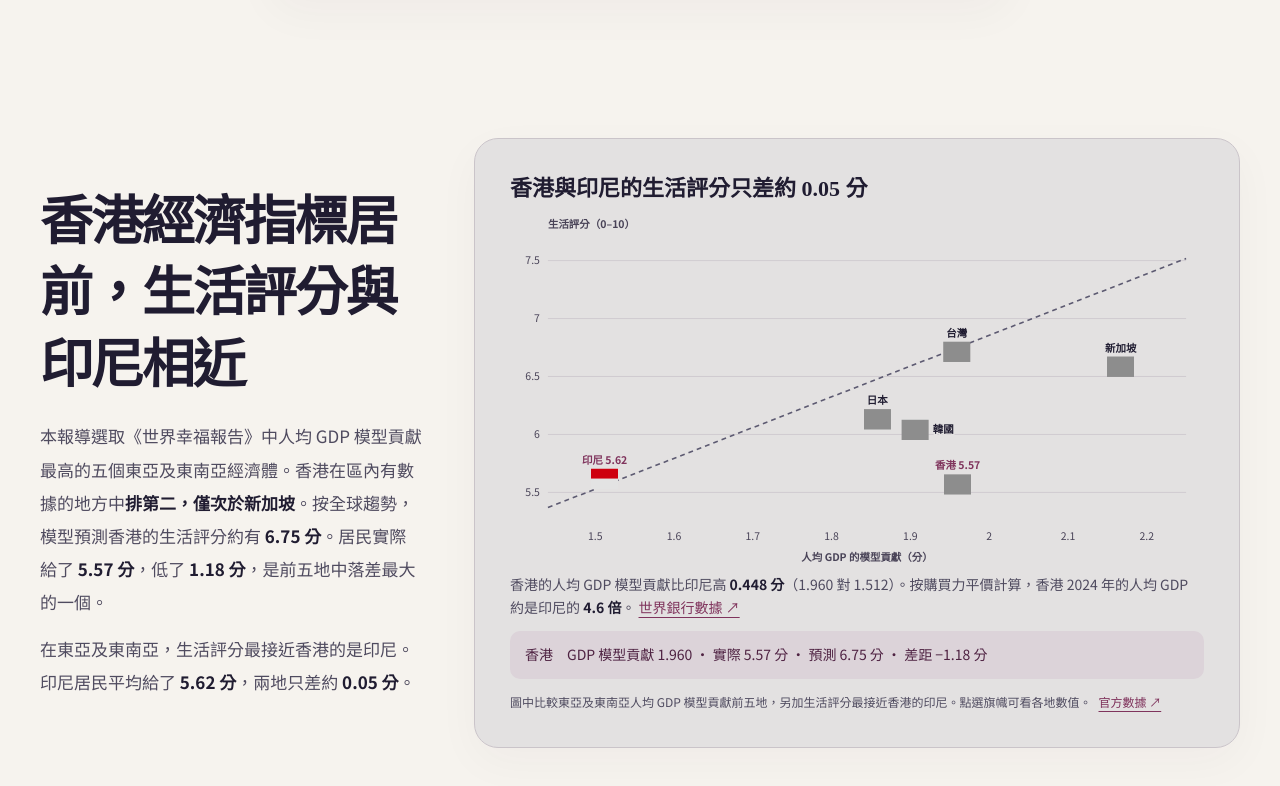
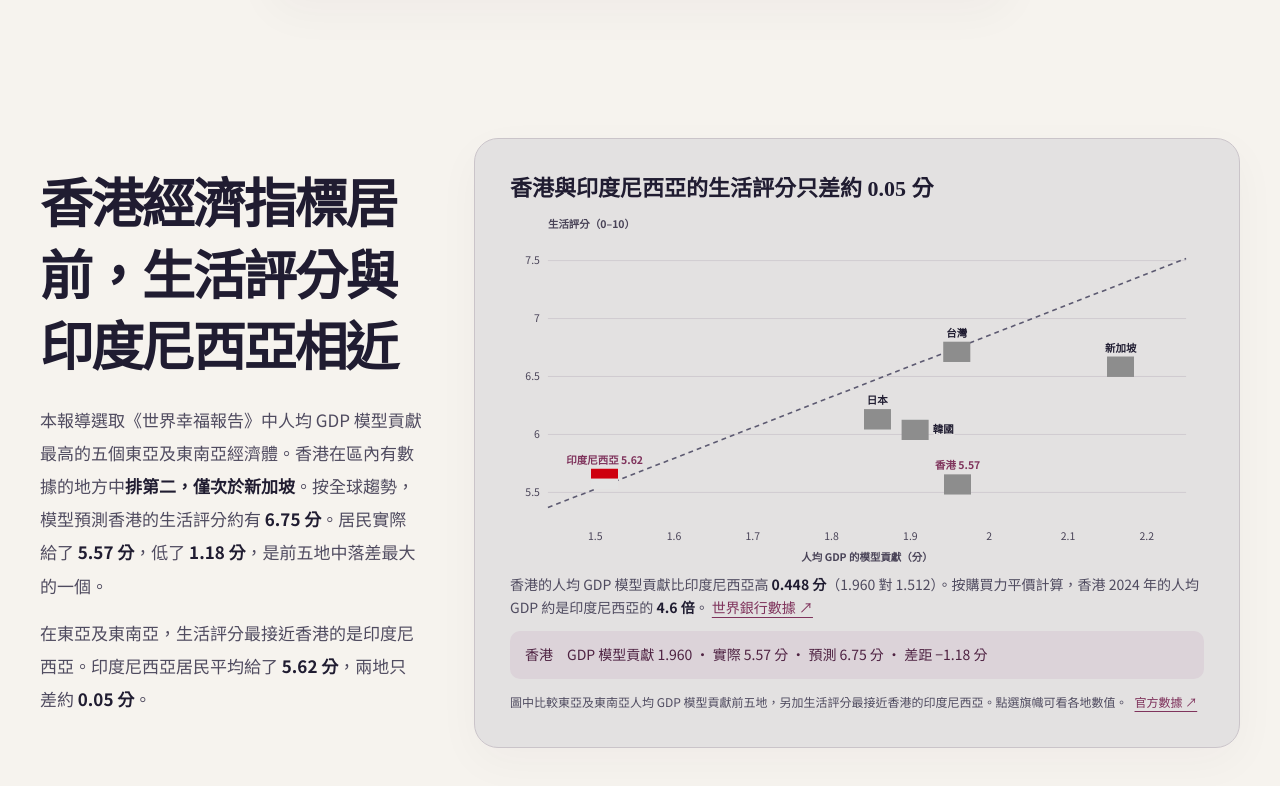
Before and after one commit to Ray24200867/assignment3-JOUR4046, a plain HTML site: page index.html in a window 1280 px wide. Shown: the part 3344-4130 px from the top of the page. Drawn offline with Linux system fonts and the light colour scheme; grey boxes are pictures that could not be loaded.

Commit message:
Use Indonesia’s full Chinese name

```diff
--- a/index.html
+++ b/index.html
@@ -12,7 +12,7 @@
 <link rel="stylesheet" href="site.css?v=indonesia-comparison">
 <script src="data/chart-data.js" defer></script>
 <script src="data/ranking.js" defer></script>
-<script src="site.js?v=indonesia-comparison" defer></script>
+<script src="site.js?v=indonesia-full-name" defer></script>
 </head>
 <body>
 <a class="skip" href="#main">跳至正文</a>
@@ -543,16 +543,16 @@
 <section id="hong-kong" class="story-section">
   <div class="income-story">
     <div class="prose">
-      <h2>香港經濟指標居前，生活評分與印尼相近</h2>
+      <h2>香港經濟指標居前，生活評分與印度尼西亞相近</h2>
       <p>本報導選取《世界幸福報告》中人均 GDP 模型貢獻最高的五個東亞及東南亞經濟體。香港在區內有數據的地方中<strong>排第二，僅次於新加坡</strong>。按全球趨勢，模型預測香港的生活評分約有 <strong>6.75 分</strong>。居民實際給了 <strong>5.57 分</strong>，低了 <strong>1.18 分</strong>，是前五地中落差最大的一個。</p>
-      <p>在東亞及東南亞，生活評分最接近香港的是印尼。印尼居民平均給了 <strong>5.62 分</strong>，兩地只差約 <strong>0.05 分</strong>。</p>
+      <p>在東亞及東南亞，生活評分最接近香港的是印度尼西亞。印度尼西亞居民平均給了 <strong>5.62 分</strong>，兩地只差約 <strong>0.05 分</strong>。</p>
     </div>
     <figure class="chart-card income-figure">
-      <h3 class="regional-chart-title">香港與印尼的生活評分只差約 0.05 分</h3>
+      <h3 class="regional-chart-title">香港與印度尼西亞的生活評分只差約 0.05 分</h3>
       <div data-scatter-plot class="plot"></div>
-      <p class="regional-comparison">香港的人均 GDP 模型貢獻比印尼高 <strong>0.448 分</strong>（1.960 對 1.512）。按購買力平價計算，香港 2024 年的人均 GDP 約是印尼的 <strong>4.6 倍</strong>。 <a href="https://data.worldbank.org/indicator/NY.GDP.PCAP.PP.KD?locations=HK-ID">世界銀行數據 ↗</a></p>
+      <p class="regional-comparison">香港的人均 GDP 模型貢獻比印度尼西亞高 <strong>0.448 分</strong>（1.960 對 1.512）。按購買力平價計算，香港 2024 年的人均 GDP 約是印度尼西亞的 <strong>4.6 倍</strong>。 <a href="https://data.worldbank.org/indicator/NY.GDP.PCAP.PP.KD?locations=HK-ID">世界銀行數據 ↗</a></p>
       <div data-scatter-reading class="chart-reading" aria-live="polite"></div>
-      <figcaption>圖中比較東亞及東南亞人均 GDP 模型貢獻前五地，另加生活評分最接近香港的印尼。點選旗幟可看各地數值。<a href="https://www.worldhappiness.report/data-sharing/">官方數據 ↗</a></figcaption>
+      <figcaption>圖中比較東亞及東南亞人均 GDP 模型貢獻前五地，另加生活評分最接近香港的印度尼西亞。點選旗幟可看各地數值。<a href="https://www.worldhappiness.report/data-sharing/">官方數據 ↗</a></figcaption>
     </figure>
   </div>
 </section>
--- a/site.js
+++ b/site.js
@@ -240,7 +240,7 @@ function mountScatter(panel) {
   const plot = panel.querySelector('[data-scatter-plot]');
   const reading = panel.querySelector('[data-scatter-reading]');
   const indonesia = observations.find(row => row.country === 'Indonesia');
-  const points = [...asian.map(row => ({row, ...peers.get(row.country)})), {row: indonesia, name: '印尼', flag: 'id'}];
+  const points = [...asian.map(row => ({row, ...peers.get(row.country)})), {row: indonesia, name: '印度尼西亞', flag: 'id'}];
   let scatterChoice = hongKong;
 
   function renderScatter() {
```
